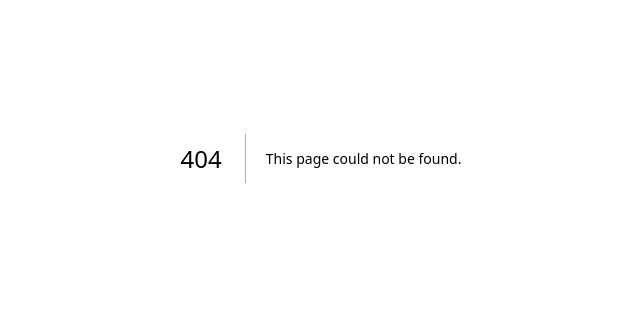
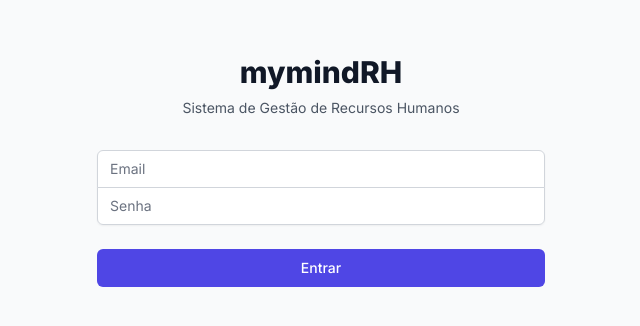
Before and after one commit to robsonfrangetti/mymind-rh, a Next.js app: page /login-supabase in a window 1280 px wide. Before the commit this address had no page. Shown: the part 242-568 px from the top of the page, without its empty margins (319-959 px from the left). Built offline with nearby package versions, Linux system fonts and the light colour scheme.

Commit message:
Add Supabase login system

```diff
--- /dev/null
+++ b/src/app/login-supabase/page.tsx
@@ -0,0 +1,110 @@
+'use client'
+
+import { useState } from 'react'
+import { createClient } from '@/lib/supabase/client'
+import { useRouter } from 'next/navigation'
+
+export default function LoginSupabase() {
+  const [email, setEmail] = useState('')
+  const [password, setPassword] = useState('')
+  const [loading, setLoading] = useState(false)
+  const [error, setError] = useState('')
+  const router = useRouter()
+
+  const handleLogin = async (e: React.FormEvent) => {
+    e.preventDefault()
+    setLoading(true)
+    setError('')
+
+    try {
+      const supabase = createClient()
+
+      // Fazer login com Supabase
+      const { data, error } = await supabase.auth.signInWithPassword({
+        email,
+        password
+      })
+
+      if (error) {
+        setError('Email ou senha inválidos')
+        return
+      }
+
+      if (data.user) {
+        // Redirecionar para dashboard
+        router.push('/dashboard')
+      }
+    } catch (err) {
+      setError('Erro ao fazer login')
+    } finally {
+      setLoading(false)
+    }
+  }
+
+  return (
+    <div className="min-h-screen flex items-center justify-center bg-gray-50 py-12 px-4 sm:px-6 lg:px-8">
+      <div className="max-w-md w-full space-y-8">
+        <div>
+          <h2 className="mt-6 text-center text-3xl font-extrabold text-gray-900">
+            mymindRH
+          </h2>
+          <p className="mt-2 text-center text-sm text-gray-600">
+            Sistema de Gestão de Recursos Humanos
+          </p>
+        </div>
+        <form className="mt-8 space-y-6" onSubmit={handleLogin}>
+          <div className="rounded-md shadow-sm -space-y-px">
+            <div>
+              <label htmlFor="email" className="sr-only">
+                Email
+              </label>
+              <input
+                id="email"
+                name="email"
+                type="email"
+                autoComplete="email"
+                required
+                className="appearance-none rounded-none relative block w-full px-3 py-2 border border-gray-300 placeholder-gray-500 text-gray-900 rounded-t-md focus:outline-none focus:ring-indigo-500 focus:border-indigo-500 focus:z-10 sm:text-sm"
+                placeholder="Email"
+                value={email}
+                onChange={(e) => setEmail(e.target.value)}
+              />
+            </div>
+            <div>
+              <label htmlFor="password" className="sr-only">
+                Senha
+              </label>
+              <input
+                id="password"
+                name="password"
+                type="password"
+                autoComplete="current-password"
+                required
+                className="appearance-none rounded-none relative block w-full px-3 py-2 border border-gray-300 placeholder-gray-500 text-gray-900 rounded-b-md focus:outline-none focus:ring-indigo-500 focus:border-indigo-500 focus:z-10 sm:text-sm"
+                placeholder="Senha"
+                value={password}
+                onChange={(e) => setPassword(e.target.value)}
+              />
+            </div>
+          </div>
+
+          {error && (
+            <div className="text-red-600 text-sm text-center">
+              {error}
+            </div>
+          )}
+
+          <div>
+            <button
+              type="submit"
+              disabled={loading}
+              className="group relative w-full flex justify-center py-2 px-4 border border-transparent text-sm font-medium rounded-md text-white bg-indigo-600 hover:bg-indigo-700 focus:outline-none focus:ring-2 focus:ring-offset-2 focus:ring-indigo-500 disabled:opacity-50"
+            >
+              {loading ? 'Entrando...' : 'Entrar'}
+            </button>
+          </div>
+        </form>
+      </div>
+    </div>
+  )
+}
```
Also changed, not shown: middleware.ts (+16 -36 lines).
